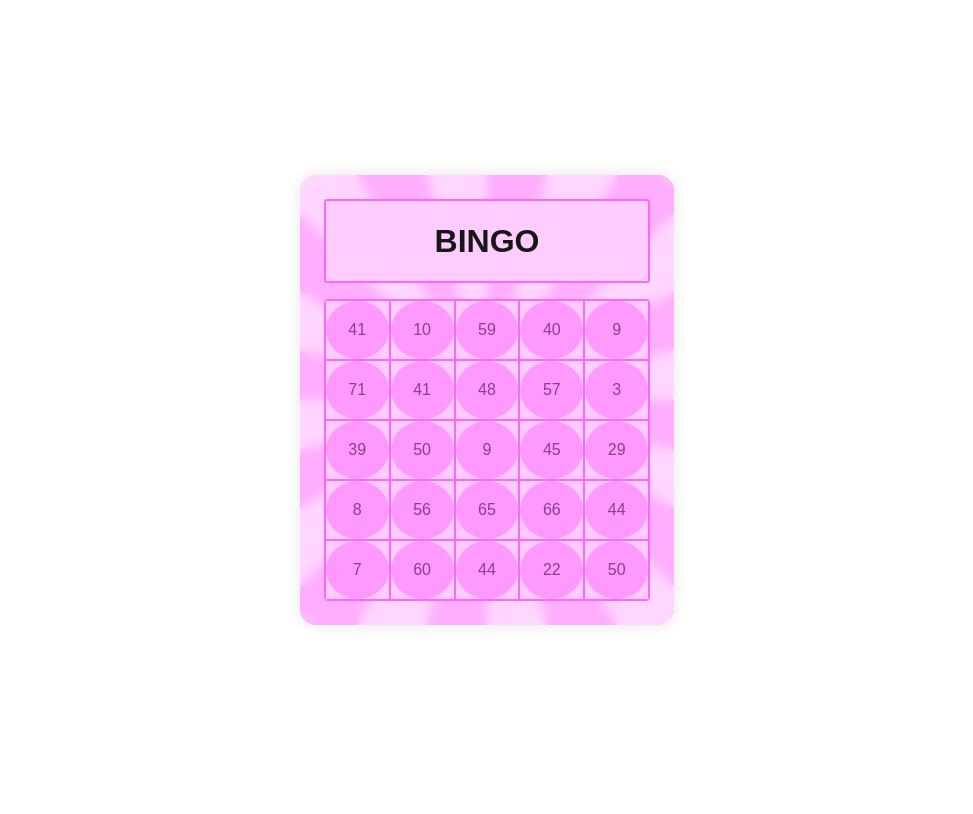
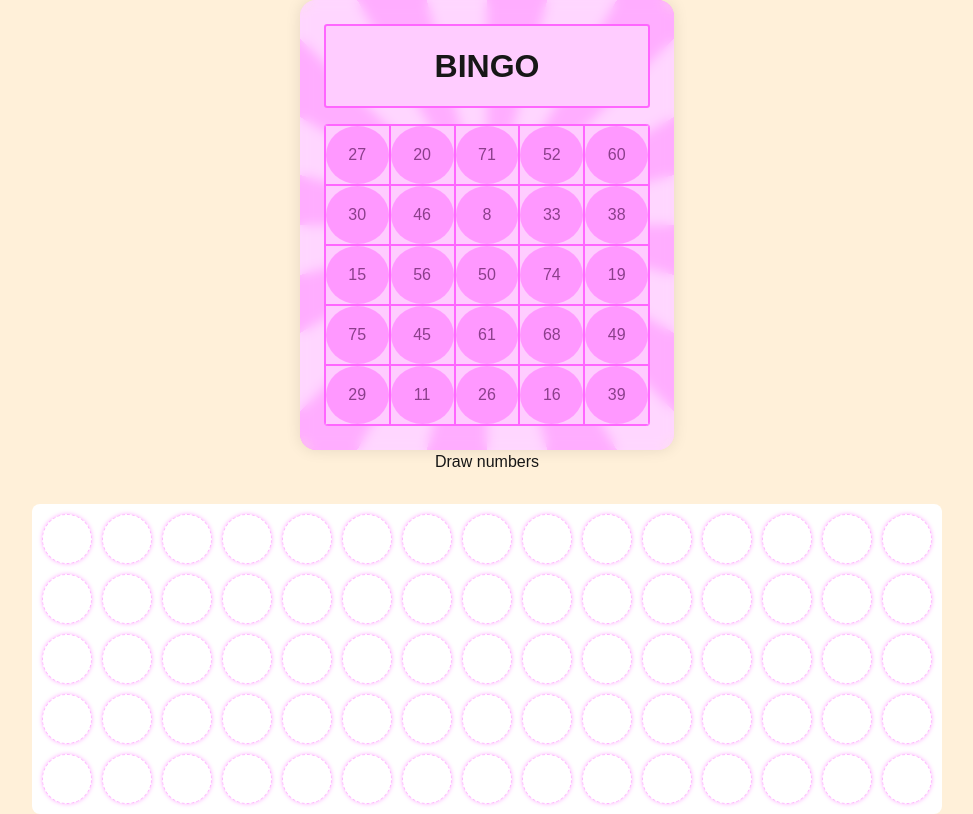
Before and after one commit to handanyolak/bingo, a Next.js app: page / in a window 1280 px wide. Shown: the whole page, without its empty margins (153-1126 px from the left). Built offline with nearby package versions, Linux system fonts and the light colour scheme.

Commit message:
feat(Home): Implement number drawing functionality with unique number generation and control buttons

```diff
--- a/src/app/page.tsx
+++ b/src/app/page.tsx
@@ -1,20 +1,93 @@
+"use client";
+
 import BingoCard from "@/app/components/BingoCard";
+import DrawnNumbers from "@/app/components/DrawnNumbers";
 import styles from "@/styles/page.module.scss";
-import { useState } from "react";
+import { useEffect, useState, useRef } from "react";
 
 export default function Home() {
-  const bingoNumbers = Array.from(
-    { length: 25 },
-    () => Math.floor(Math.random() * 75) + 1
-  );
+  const generateUniqueNumbers = (
+    count: number,
+    min: number,
+    max: number
+  ): number[] => {
+    const numbers = new Set<number>();
+    while (numbers.size < count) {
+      const num = Math.floor(Math.random() * (max - min + 1)) + min;
+      numbers.add(num);
+    }
+    return Array.from(numbers);
+  };
+
+  const [bingoNumbers] = useState<number[]>(generateUniqueNumbers(25, 1, 75));
+
+  const [drawnNumbers, setDrawnNumbers] = useState<number[]>([]);
+
+  const [isDrawing, setIsDrawing] = useState<boolean>(false);
+
+  const intervalRef = useRef<number | null>(null);
 
   const cardColor = "#ff99ff";
+
+  const drawNumber = () => {
+    if (drawnNumbers.length >= 75) {
+      stopDrawing();
+      return;
+    }
+
+    const allNumbers = new Set<number>(
+      Array.from({ length: 75 }, (_, i) => i + 1)
+    );
+
+    drawnNumbers.forEach((num) => allNumbers.delete(num));
+
+    const remainingNumbers = Array.from(allNumbers);
+    const randomIndex = Math.floor(Math.random() * remainingNumbers.length);
+    const newNumber = remainingNumbers[randomIndex];
+
+    setDrawnNumbers((prevNumbers) => [...prevNumbers, newNumber]);
+  };
+
+  const startDrawing = () => {
+    if (isDrawing) return;
+    setIsDrawing(true);
+    intervalRef.current = window.setInterval(() => {
+      drawNumber();
+    }, 1000);
+  };
+
+  const stopDrawing = () => {
+    if (intervalRef.current !== null) {
+      clearInterval(intervalRef.current);
+      intervalRef.current = null;
+    }
+    setIsDrawing(false);
+  };
+
+  useEffect(() => {
+    if (drawnNumbers.length >= 75) {
+      stopDrawing();
+    }
+  }, [drawnNumbers]);
+
+  useEffect(() => {
+    return () => {
+      stopDrawing();
+    };
+  }, []);
 
   return (
     <div className={styles.homePage}>
       <div className={styles.container}>
         <div className={styles.innerWrapper}>
           <BingoCard numbers={bingoNumbers} color={cardColor} />
+          <button
+            onClick={startDrawing}
+            disabled={isDrawing || drawnNumbers.length >= 75}
+          >
+            {isDrawing ? "Drawing..." : "Draw numbers"}
+          </button>
+          <DrawnNumbers numbers={drawnNumbers} color={cardColor} />
         </div>
       </div>
     </div>
--- a/src/styles/page.module.scss
+++ b/src/styles/page.module.scss
@@ -3,6 +3,7 @@
   display: flex;
   align-items: center;
   justify-content: center;
+  background-color: #fff0d9;
 
   .container {
     width: 100%;
```
